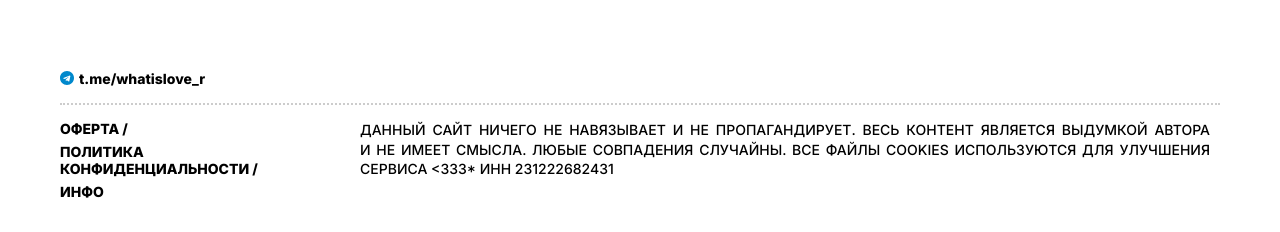
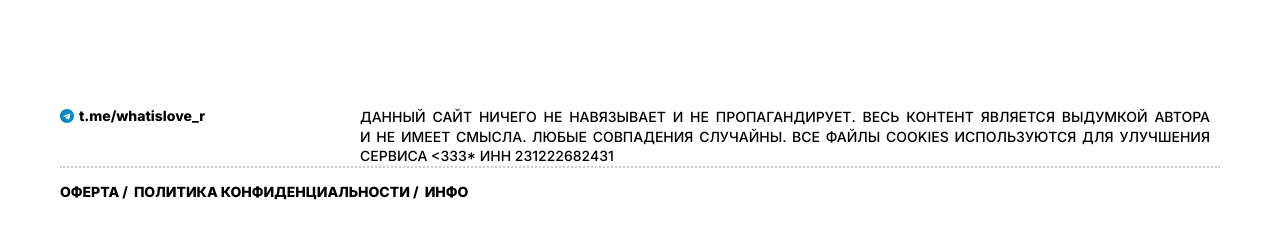
Before and after one commit to whatislove7775/whatislove, a Next.js app: page /lucky in a window 1280 px wide. Shown: the part 565-797 px from the top of the page. Built offline with nearby package versions, Linux system fonts and the light colour scheme; no server answers.

Commit message:
fix: footer links full-width row, disclaimer moves to top-right

```diff
--- a/src/app/globals.css
+++ b/src/app/globals.css
@@ -147,6 +147,7 @@ pre {
   font-weight: 800;
   text-transform: uppercase;
   padding-bottom: 15px;
+  grid-column: 1 / -1;
 }
 
 .footer-disclaimer {
--- a/src/components/ClientLayout.tsx
+++ b/src/components/ClientLayout.tsx
@@ -202,15 +202,14 @@ export default function ClientLayout({ children }: { children: React.ReactNode }
                   t.me/whatislove_r
                 </a>
               </div>
-              <div></div>
+              <div className="footer-disclaimer">
+                данный сайт ничего не&nbsp;навязывает и&nbsp;не&nbsp;пропагандирует. весь контент является выдумкой автора и&nbsp;не&nbsp;имеет смысла. любые совпадения случайны. все файлы cookies используются для&nbsp;улучшения сервиса &lt;333* инн&nbsp;231222682431
+              </div>
               <div className="footer-grid-divider"></div>
               <div className="footer-links">
                 <Link href="/oferta" style={{ color: '#000', textDecoration: 'none' }}>оферта /</Link>
                 <Link href="/privacy" style={{ color: '#000', textDecoration: 'none' }}>политика конфиденциальности /</Link>
                 <Link href="/info" style={{ color: '#000', textDecoration: 'none' }}>инфо</Link>
-              </div>
-              <div className="footer-disclaimer">
-                данный сайт ничего не&nbsp;навязывает и&nbsp;не&nbsp;пропагандирует. весь контент является выдумкой автора и&nbsp;не&nbsp;имеет смысла. любые совпадения случайны. все файлы cookies используются для&nbsp;улучшения сервиса &lt;333* инн&nbsp;231222682431
               </div>
             </div>
           </footer>
```
